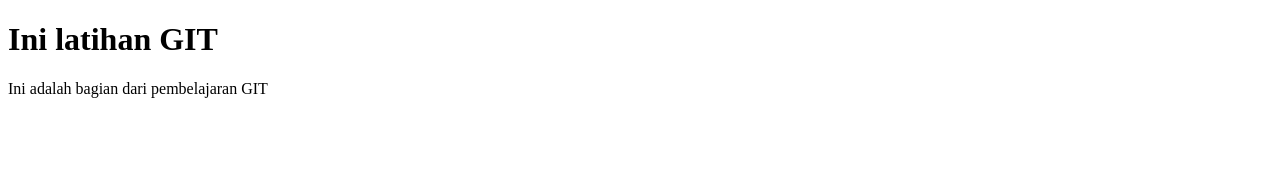
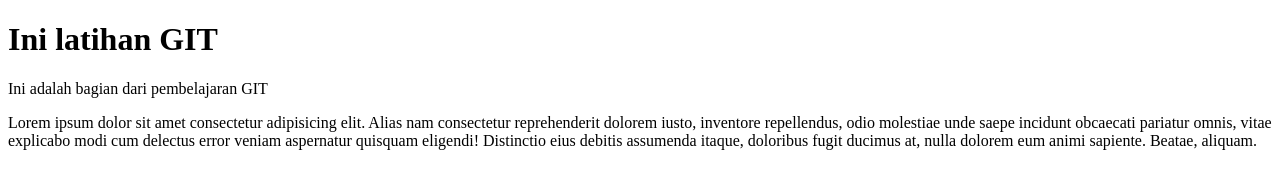
Before and after one commit to arioganiiswahyudi/latihan-git, a plain HTML site: page index.html in a window 1280 px wide. Drawn offline with Linux system fonts and the light colour scheme.

Commit message:
penambahan section

```diff
--- a/index.html
+++ b/index.html
@@ -8,5 +8,8 @@
 <body>
     <h1>Ini latihan GIT</h1>
     <p>Ini adalah bagian dari pembelajaran GIT</p>
+    <section>
+        <p>Lorem ipsum dolor sit amet consectetur adipisicing elit. Alias nam consectetur reprehenderit dolorem iusto, inventore repellendus, odio molestiae unde saepe incidunt obcaecati pariatur omnis, vitae explicabo modi cum delectus error veniam aspernatur quisquam eligendi! Distinctio eius debitis assumenda itaque, doloribus fugit ducimus at, nulla dolorem eum animi sapiente. Beatae, aliquam.</p>
+    </section>
 </body>
 </html>
```
